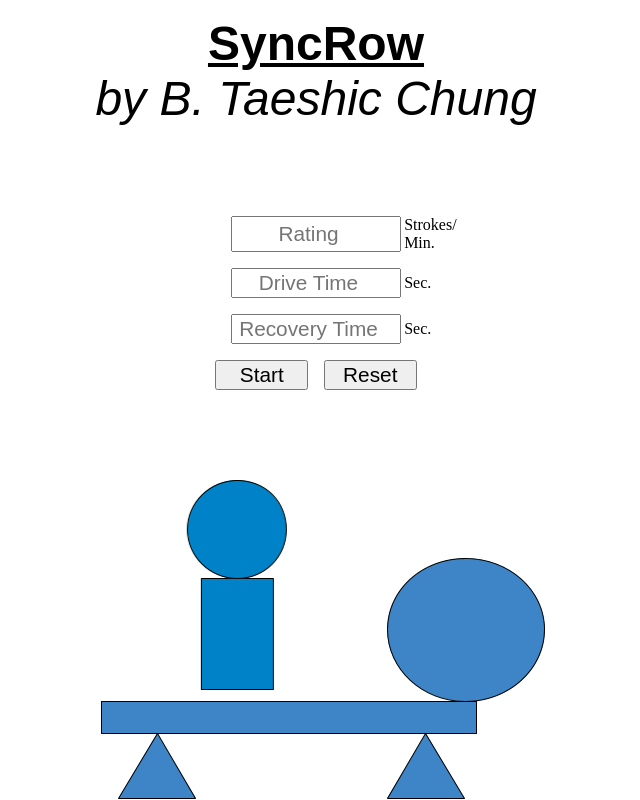
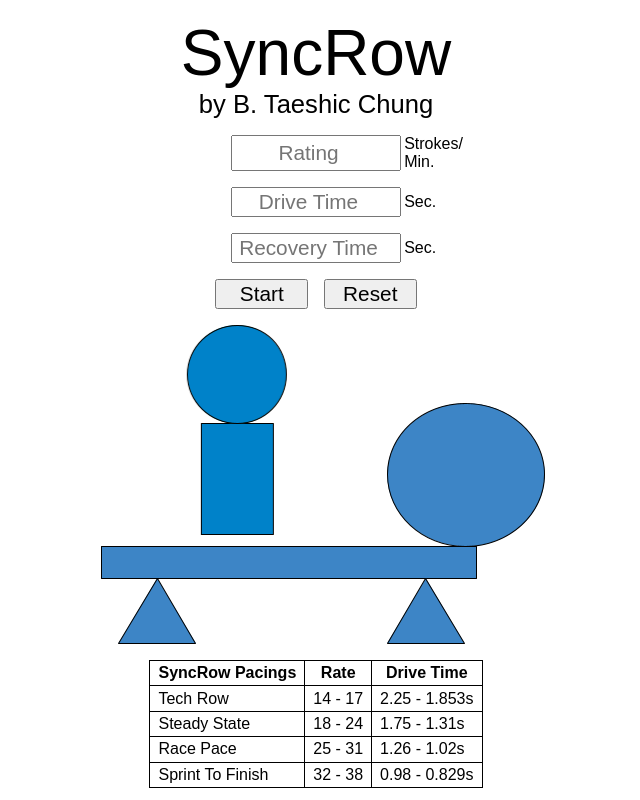
Before and after one commit to big-ticket/SyncRow, a plain HTML site: page index.html in a window 1280 px wide. Shown: the whole page, without its empty margins (324-964 px from the left). Drawn offline with Linux system fonts and the light colour scheme.

Commit message:
v3
v3 update

```diff
--- a/app.js
+++ b/app.js
@@ -204,11 +204,8 @@ async function changeColors(){
  */
 async function showCatchColor(){
 	// Show the rower's catch color
+	elem_rower.classList.remove("finish");
 	elem_rower.classList.add("catch");
-	// Wait for the duration we need to show the color
-	await wait(colorChangeDuration, "catchColor");
-	// Switch back to the default rower color
-	elem_rower.classList.remove("catch");
 }
 
 /**
@@ -216,11 +213,8 @@ async function showCatchColor(){
  */
 async function showFinishColor(){
 	// Show the rower's finish color
+	elem_rower.classList.remove("catch");
 	elem_rower.classList.add("finish");
-	// Wait for the duration we need to show the color
-	await wait(colorChangeDuration, "finishColor");
-	// Switch back to the default rower color
-	elem_rower.classList.remove("finish");
 }
 
 /**
--- a/index.html
+++ b/index.html
@@ -18,11 +18,19 @@
 			}
 		</style>
 		<title>SyncRow</title>
+		<!-- Global site tag (gtag.js) - Google Analytics -->
+		<script async src="https://www.googletagmanager.com/gtag/js?id=G-9SFGWPL795"></script>
+		<script>
+			window.dataLayer = window.dataLayer || [];
+			function gtag(){dataLayer.push(arguments);}
+			gtag('js', new Date());
+			gtag('config', 'G-9SFGWPL795');
+		</script>
 	</head>
 	<body>
 		<!-- Structure the sections of inputs/pictures we need to have in the HTML -->
 		<div id="app">
-			<div class="title"><b><u>SyncRow</u></b><br><i>by B. Taeshic Chung</i></div>
+			<div class="title">SyncRow<div class="credit">by B. Taeshic Chung</div></div>
 			<div class="settings">
 				<div class="inputHolder">
 					<input type="number" id="cadence" alt="Cadence" placeholder="Rating">
@@ -60,6 +68,35 @@
 					<source src="./sounds/finish.wav" type="audio/wav">
 				</audio>
 			</div>
+			<table>
+				<tbody>
+					<tr>
+						<th>SyncRow Pacings</th>
+						<th>Rate</th>
+						<th>Drive Time</th>
+					</tr>
+					<tr>
+						<td>Tech Row</td>
+						<td>14 - 17</td>
+						<td>2.25 - 1.853s</td>
+					</tr>
+					<tr>
+						<td>Steady State</td>
+						<td>18 - 24</td>
+						<td>1.75 - 1.31s</td>
+					</tr>
+					<tr>
+						<td>Race Pace</td>
+						<td>25 - 31</td>
+						<td>1.26 - 1.02s</td>
+					</tr>
+					<tr>
+						<td>Sprint To Finish</td>
+						<td>32 - 38</td>
+						<td>0.98 - 0.829s</td>
+					</tr>
+				</tbody>
+			</table>
 		</div>
 		<!-- Once the elements are on the page, run the javascript to interact with all of it -->
 		<script src="./app.js"></script>
--- a/styles.css
+++ b/styles.css
@@ -7,6 +7,7 @@ html, body {
 	height: 100vh;
 	width: 100vw;
 	overflow: hidden;
+	font-family: sans-serif;
 }
 
 
@@ -49,11 +50,14 @@ html, body {
 .title {
 	grid-area: title;
 	text-align: center;
-	font-family:sans-serif;
-	font-size: 3rem;
+	font-size: 4rem;
 	margin-top: 1rem;
 }
 
+
+.credit {
+	font-size: 0.4em;
+}
 
 
 /*******************/
@@ -126,7 +130,7 @@ html, body {
 
 .animation img {
 	max-height: 40vh;
-	max-width: 95vw;
+	max-width: 65vw;
 	justify-self: center;
 }
 
@@ -175,3 +179,20 @@ html, body {
 	animation-name: myAnim;
 	-webkit-animation-name: myAnim;
 }
+
+
+/***************/
+/* Table Style */
+/***************/
+table, th, td {
+	width: max-content;
+	justify-self: center;
+	border: 1px solid;
+	padding: 0;
+	border-collapse: collapse;
+	padding: 0.2em 0.5em;
+}
+
+table {
+	margin-bottom: 1rem;
+}
```
Also changed, not shown: 4 other files.
